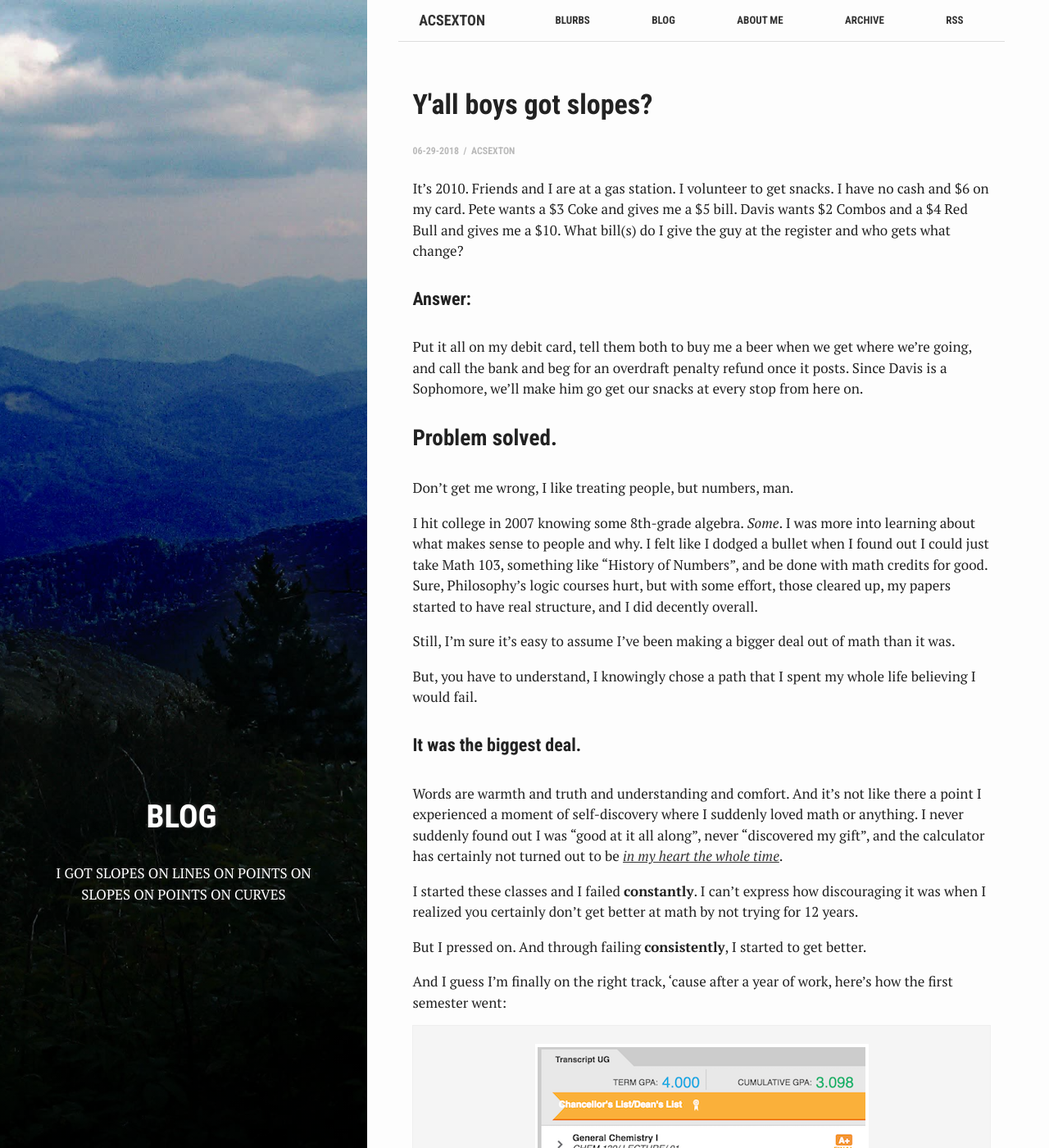
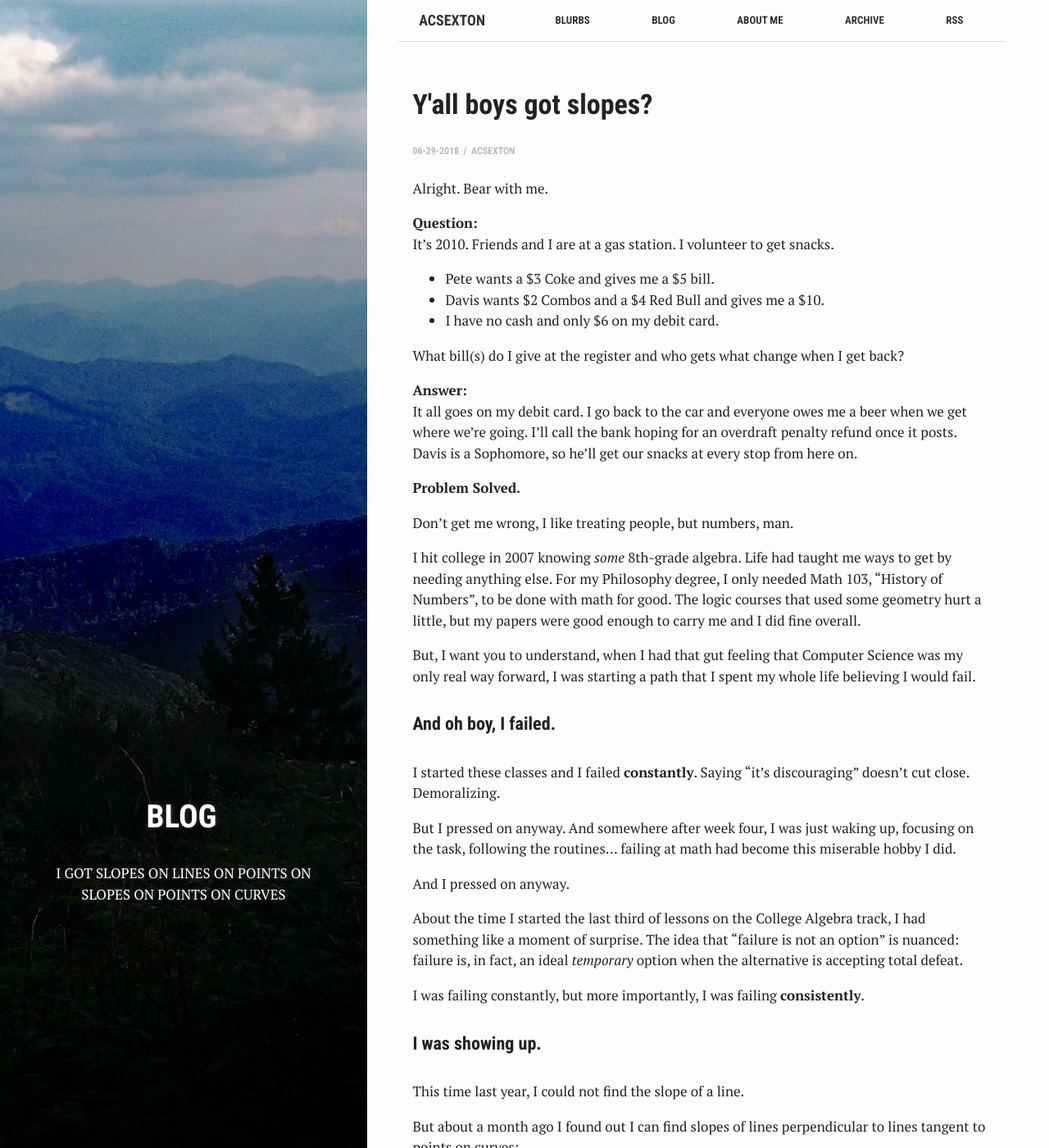
Before and after one commit to acsexton/acsexton.github.io, a Jekyll site: the page built from _posts/blog/2018-06-29-gotslopes.md, in a window 1280 px wide and 1400 px high. Shown: the whole window at 82% size. Built offline with Jekyll 4.4.1, drawn with Linux system fonts in a browser that asks for light colours; some of the changed text lies outside the part shown.

Commit message:
rewrite slopes

```diff
--- a/_posts/blog/2018-06-29-gotslopes.md
+++ b/_posts/blog/2018-06-29-gotslopes.md
@@ -11,63 +11,67 @@
 category: blog # RSS / Archive split
 ---
 
-It’s 2010. Friends and I are at a gas station. I volunteer to get snacks. I have no cash and $6 on my card.
-Pete wants a $3 Coke and gives me a $5 bill.
-Davis wants $2 Combos and a $4 Red Bull and gives me a $10.
-What bill(s) do I give the guy at the register and who gets what change?
+Alright. Bear with me.
 
-#### Answer: ####
+**Question:**
+It’s 2010. Friends and I are at a gas station. I volunteer to get snacks.
+* Pete wants a $3 Coke and gives me a $5 bill.
+* Davis wants $2 Combos and a $4 Red Bull and gives me a $10.
+* I have no cash and only $6 on my debit card.
 
-Put it all on my debit card, tell them both to buy me a beer when we get where we’re going, and call the bank and beg for an overdraft penalty refund once it posts. Since Davis is a Sophomore, we’ll make him go get our snacks at every stop from here on.
+What bill(s) do I give at the register and who gets what change when I get back?
 
-### Problem solved. ###
+**Answer:**
+It all goes on my debit card. I go back to the car and everyone owes me a beer when we get where we’re going. I'll call the bank hoping for an overdraft penalty refund once it posts. Davis is a Sophomore, so he'll get our snacks at every stop from here on.
+
+**Problem Solved.**
 
 Don’t get me wrong, I like treating people, but numbers, man.
 
-I hit college in 2007 knowing some 8th-grade algebra. *Some*. I was more into learning about what makes sense to people and why. I felt like I dodged a bullet when I found out I could just take Math 103, something like "History of Numbers", and be done with math credits for good. Sure, Philosophy's logic courses hurt, but with some effort, those cleared up, my papers started to have real structure, and I did decently overall.
+I hit college in 2007 knowing *some* 8th-grade algebra. Life had taught me ways to get by needing anything else. For my Philosophy degree, I only needed Math 103, "History of Numbers", to be done with math for good. The logic courses that used some geometry hurt a little, but my papers were good enough to carry me and I did fine overall.
 
-Still, I'm sure it's easy to assume I've been making a bigger deal out of math than it was.
+But, I want you to understand, when I had that gut feeling that Computer Science was my only real way forward, I was starting a path that I spent my whole life believing I would fail.
 
-But, you have to understand, I knowingly chose a path that I spent my whole life believing I would fail.
+#### And oh boy, I failed. ####
 
-#### It was the biggest deal. ####
+I started these classes and I failed **constantly**. Saying "it's discouraging" doesn't cut close. Demoralizing.
 
-Words are warmth and truth and understanding and comfort. And it's not like there a point I experienced a moment of self-discovery where I suddenly loved math or anything. I never suddenly found out I was “good at it all along", never "discovered my gift", and the calculator has certainly not turned out to be *[in my heart the whole time](https://tvtropes.org/pmwiki/pmwiki.php/Main/ItWasWithYouAllAlong)*.
+But I pressed on anyway. And somewhere after week four, I was just waking up, focusing on the task, following the routines... failing at math had become this miserable hobby I did.
 
-I started these classes and I failed **constantly**. I can't express how discouraging it was when I realized you certainly don't get better at math by not trying for 12 years.
+And I pressed on anyway.
 
-But I pressed on. And through failing **consistently**, I started to get better.
+About the time I started the last third of lessons on the College Algebra track, I had something like a moment of surprise. The idea that "failure is not an option" is nuanced: failure is, in fact, an ideal *temporary* option when the alternative is accepting total defeat.
 
-And I guess I’m finally on the right track, ‘cause after a year of work, here's how the first semester went:
+I was failing constantly, but more importantly, I was failing **consistently**.
 
-| ![I honestly don't even know what happens when you get on the dean’s list. But here’s hoping for a free dinner. Also, uh... working on that cumulative.](/assets/images/posts/gotslopes/grades.png) |
-| :--: |
-| *What even* is *a Dean's List?* |
-
-
+#### I was showing up. ####
 
 This time last year, I could not find the slope of a line.
 
-And about a month ago I found out I can find slopes of lines perpendicular to lines tangent to points on curves:
+But about a month ago I found out I can find slopes of lines perpendicular to lines tangent to points on curves:
 
 | ![yoooooo](/assets/images/posts/gotslopes/mathwork.png) |
 | :----------------------------------------------------------: |
 |                       *Heeeyy colors*                        |
 
-### So, tell me about a thing you think you can't do. ###
 
-Think of the last time you or someone close to you dropped the words “I’m bad at [x].”
+#### Why do we seem to *like* to say we're 'bad' at things? ####
 
-But of the things you hope you’re good at, how often do you actually *feel* good at those things? How often do you talk to someone else who’s able to share that they’re “good at” something too?
+Of the things in your life that you'd hope you’re good at, how often do you actually *feel* good at them? How often do you talk to someone else who shares that they’re “good at” something?
 
-Why do we seem to *like* to say we're bad at things?
+We make a social practice out of not learning things that didn't come easy. This is how we forget how okay it is to be wrong, to fail. We are always bad at things until we become good at them.
 
-We make a social practice out of not learning things that don't come easy. This is how we forget how okay it is to be wrong, to fail, how fun it can be to be bad at something *until we're good at it*.
+We'd rather console each other over shared badness than embrace it and try for better.
 
-Math is much less something to be studied than it is a skill to be developed. Just like any other skill, it requires repetition, review, and (especially when you're a words-person) a pretty serious tolerance for failure.
+#### Failure is part of the process. Losing is learning. ####
 
-It may be impossible to teach someone something they *know* they cannot do, even if that person is yourself.
+Math is just another skill to be developed: it requires repetition, review, and (especially when you're a words-person) a pretty serious tolerance for failure.
 
-But it makes a world of difference when they’re willing to fail as many times as it takes to succeed.
+It's impossible to teach someone something they *know* they can't do, even if that person is yourself.
 
-Pick your direction. And show up to walk it until you're where you wanted to be.
+But it makes a world of difference when you’re willing to fail as many times as it takes to succeed.
+
+**[Update: May 2020]**
+I still can't figure out the best way to deal with the change above. But I
+did finish a math minor through Calculus III so if you wanna talk about
+solving multivariable triple integrals, sure thing.
```
Also changed, not shown: todo.txt (deleted, +0 -16 lines).
